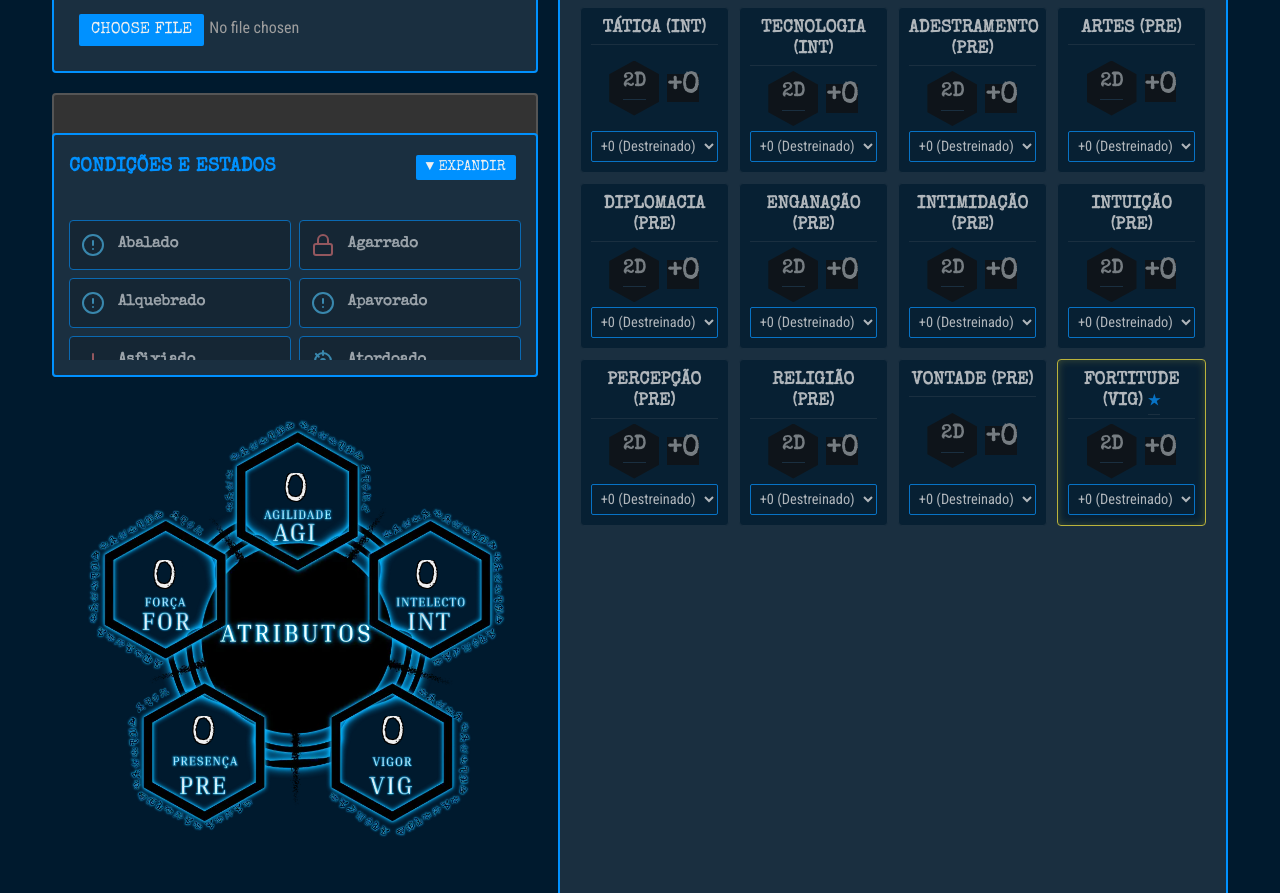
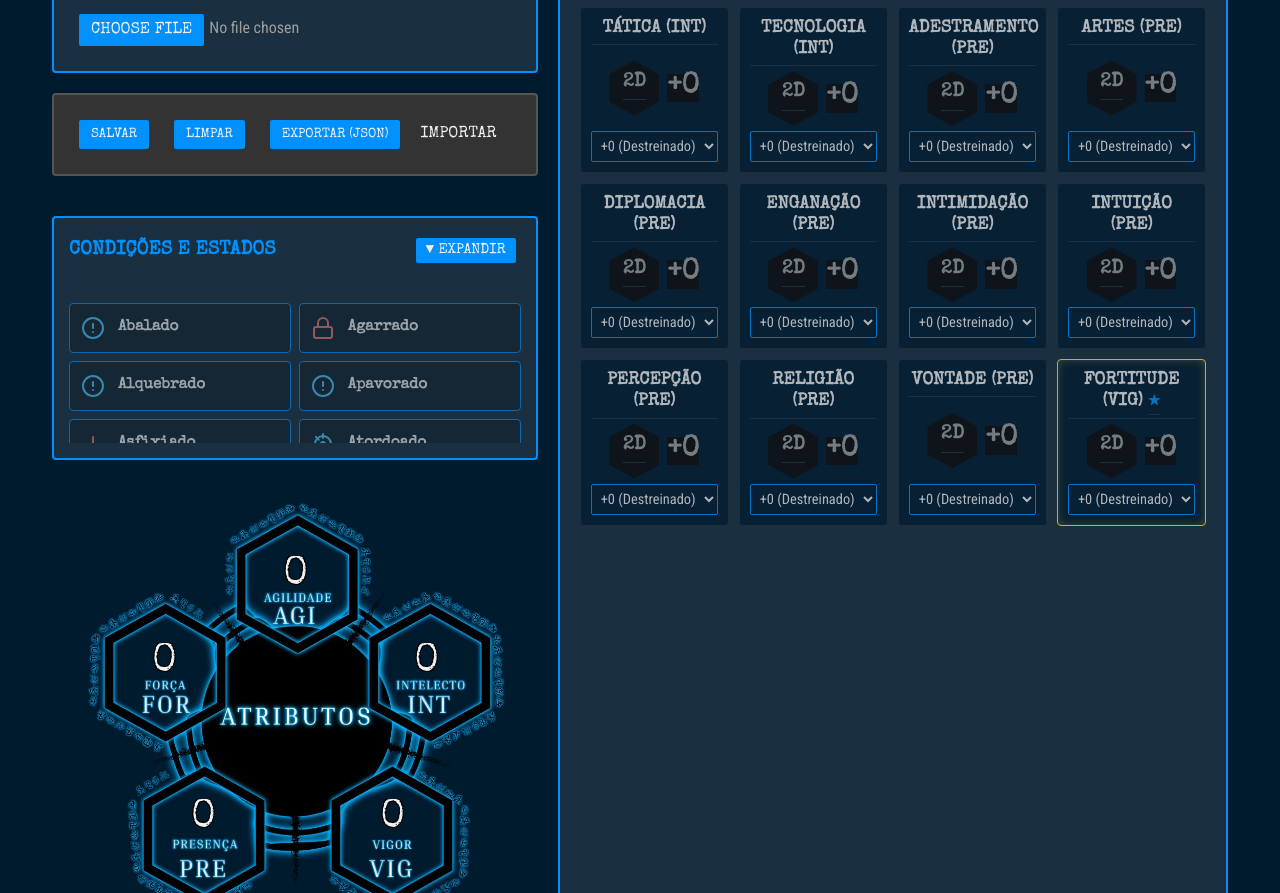
Before and after one commit to patrinhani/Rpg_plataform, a React (Vite) app: page / in a window 1280 px wide. Shown: the part 1074-1967 px from the top of the page. Built offline with nearby package versions, Linux system fonts and the light colour scheme.

Commit message:
`Refactored FichaPrincipal component to group Controles and Condicoes components vertically`

```diff
--- a/src/components/FichaPrincipal.jsx
+++ b/src/components/FichaPrincipal.jsx
@@ -1,5 +1,5 @@
 // src/components/FichaPrincipal.jsx
-// (ATUALIZADO: Correção de imports com extensão .jsx)
+// (CORRIGIDO: Agrupamento de Controles e Condições para evitar sobreposição)
 
 import React from 'react';
 
@@ -40,15 +40,22 @@ function FichaPrincipal({
         patenteInfo={calculados.patente}
       />
 
-      {/* Passa o objeto combinado contendo a prop crítica */}
-      <Controles {...controlesComNEX} />
+      {/* --- AGRUPAMENTO PARA EVITAR SOBREPOSIÇÃO ---
+          Criamos um container flex que ocupa a área 'controles'
+          e empilha os dois componentes verticalmente. */}
+      <div style={{ gridArea: 'controles', display: 'flex', flexDirection: 'column', gap: '20px' }}>
 
-      <div style={{ gridArea: 'controles', marginTop: '20px' }}>
+        {/* Área de Controles (Botões de Salvar, Importar, Tema) */}
+        <Controles {...controlesComNEX} />
+
+        {/* Área de Condições (Fica logo abaixo dos controles) */}
         <Condicoes
            ativas={personagem.condicoesAtivas || []}
            onToggle={onToggleCondicao}
         />
+
       </div>
+      {/* --- FIM DO AGRUPAMENTO --- */}
 
       <Atributos
         dados={personagem.atributos}
```
